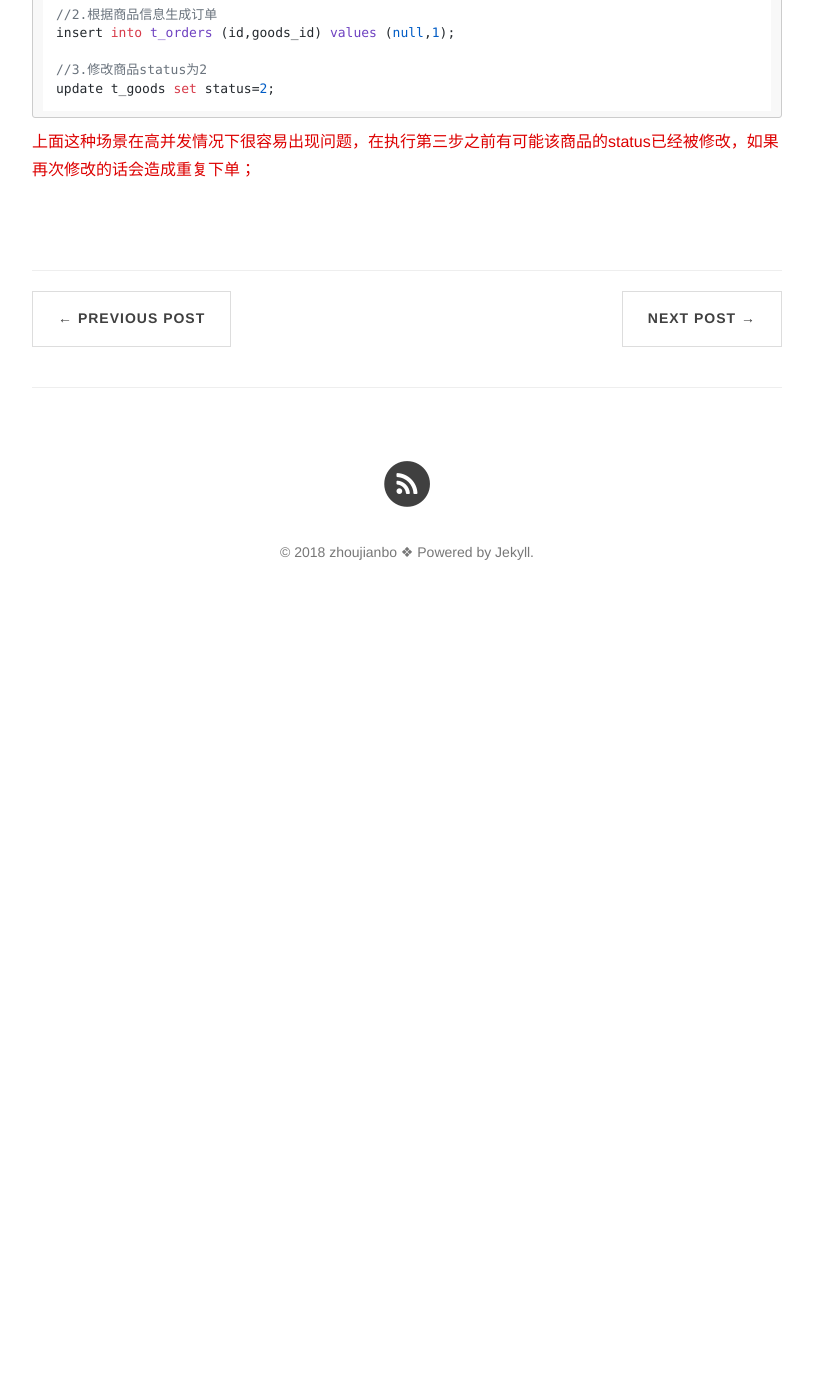
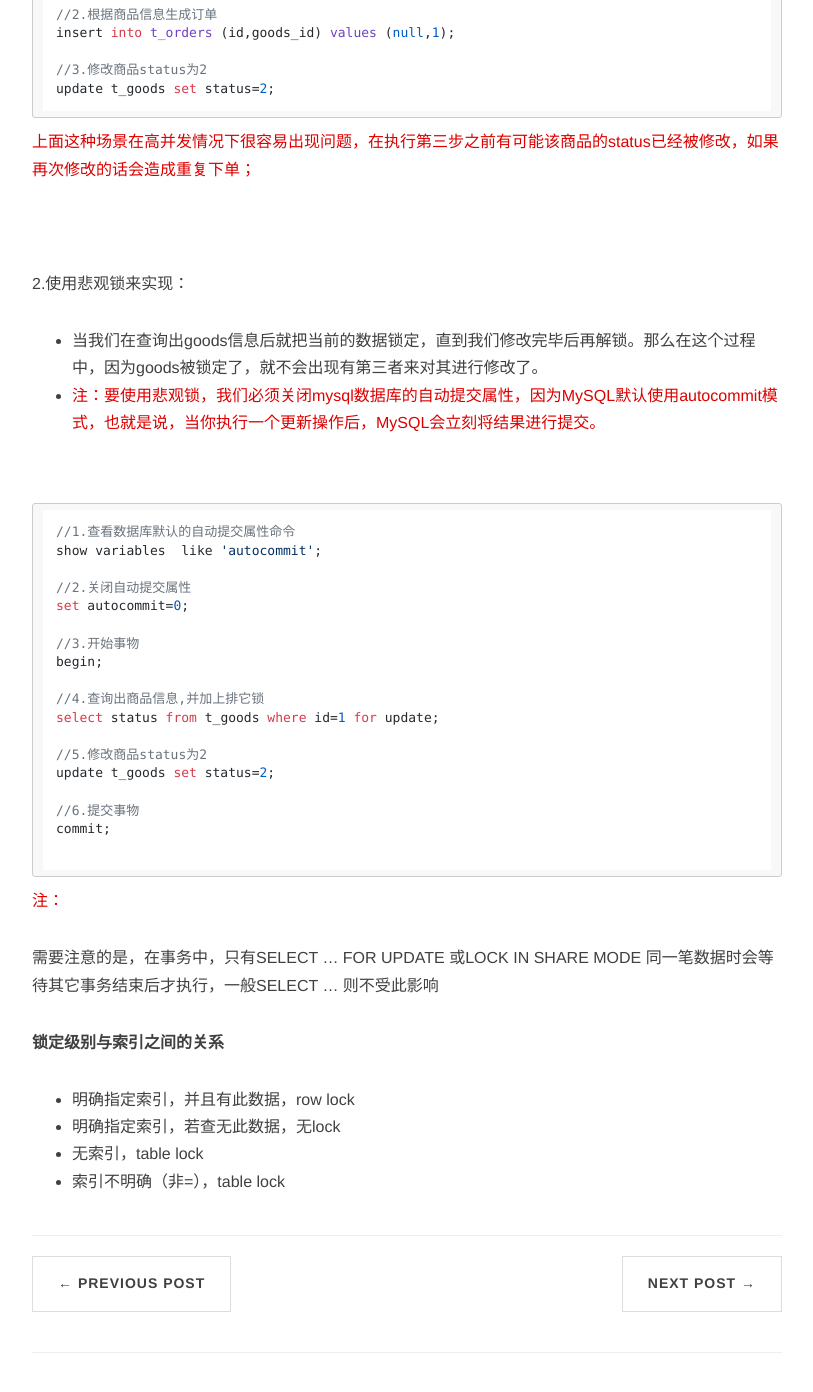
Before and after one commit to ZhouJianBoPro/ZhouJianBoPro.github.io, a Jekyll site: the page built from _posts/2018-03-22-mysql-pessomism-locks.md, in a window 1280 px wide and 1400 px high, scrolled down 902 px. Shown: the top 1392 px of the window, without its empty margins (233-1046 px from the left). Built offline with Jekyll 4.4.1, drawn with Linux system fonts in a browser that asks for light colours; nearby versions of some CDN libraries; comment, search, counter and statistics services are not loaded; before the commit the page ends 1532 px from its top, so only the background shows below that; some of the changed text lies outside the part shown.

Commit message:
defalut commit；

````diff
--- a/_posts/2018-03-22-mysql-pessomism-locks.md
+++ b/_posts/2018-03-22-mysql-pessomism-locks.md
@@ -13,7 +13,7 @@ description: 深入了解悲观锁。
 **使用场景举例**
 > 商品goods表中有一个字段status，status为1代表商品未被下单，status为2代表商品已经被下单，那么我们对某个商品下单时必须确保该商品status为1。假设商品的id为1。
 
-如果不采用锁，操作方法如下：
+1.如果不采用锁，操作方法如下：
 
 ```$xslt
 //1.查询出商品信息
@@ -26,3 +26,35 @@ insert into t_orders (id,goods_id) values (null,1);
 update t_goods set status=2;
 ```
 <font color="#dd0000">上面这种场景在高并发情况下很容易出现问题，在执行第三步之前有可能该商品的status已经被修改，如果再次修改的话会造成重复下单；</font><br />
+
+2.使用悲观锁来实现：
+- 当我们在查询出goods信息后就把当前的数据锁定，直到我们修改完毕后再解锁。那么在这个过程中，因为goods被锁定了，就不会出现有第三者来对其进行修改了。
+- <font color="#dd0000">注：要使用悲观锁，我们必须关闭mysql数据库的自动提交属性，因为MySQL默认使用autocommit模式，也就是说，当你执行一个更新操作后，MySQL会立刻将结果进行提交。</font><br />
+
+```$xslt
+//1.查看数据库默认的自动提交属性命令
+show variables  like 'autocommit';
+
+//2.关闭自动提交属性
+set autocommit=0;
+
+//3.开始事物
+begin;
+
+//4.查询出商品信息,并加上排它锁
+select status from t_goods where id=1 for update;
+
+//5.修改商品status为2
+update t_goods set status=2;
+
+//6.提交事物
+commit;
+
+```
+<font color="#dd0000">注：</font>需要注意的是，在事务中，只有SELECT ... FOR UPDATE 或LOCK IN SHARE MODE 同一笔数据时会等待其它事务结束后才执行，一般SELECT ... 则不受此影响
+
+**锁定级别与索引之间的关系**
+- 明确指定索引，并且有此数据，row lock
+- 明确指定索引，若查无此数据，无lock
+- 无索引，table lock
+- 索引不明确（非=），table lock
````
